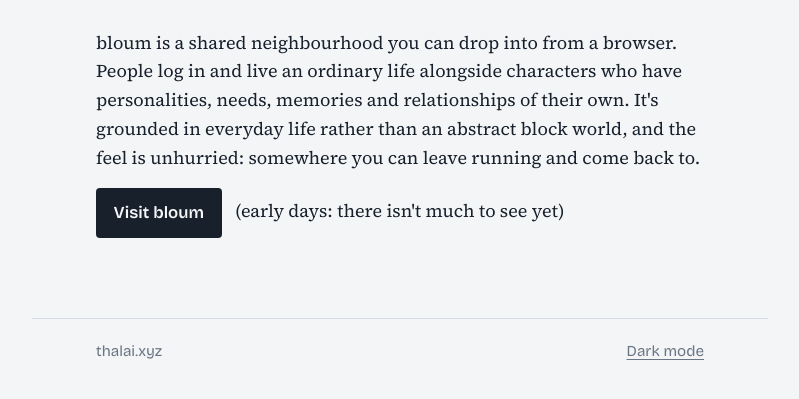
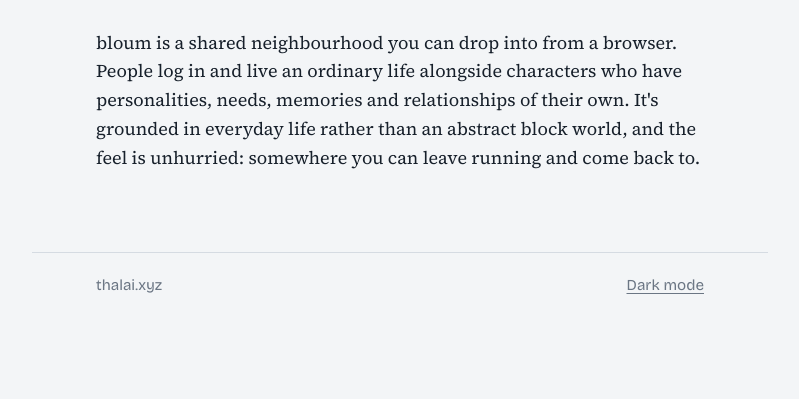
Before and after one commit to thalaico/thalai.xyz, a plain HTML site: page projects/bloum/index.html in a window 1280 px wide. Shown: the part 315-714 px from the top of the page, without its empty margins (240-1039 px from the left). Drawn offline with nearby package versions, Linux system fonts and the light colour scheme.

Commit message:
bloum: remove the link to the live site
Co-Authored-By: Claude Opus 5.5 <noreply@anthropic.com>
Claude-Session: https://claude.ai/code/session_017hKH9frVkHw3hCJ96Uqp2Z

```diff
--- a/projects/bloum/index.html
+++ b/projects/bloum/index.html
@@ -29,7 +29,6 @@
     </div>
 
     <p>bloum is a shared neighbourhood you can drop into from a browser. People log in and live an ordinary life alongside characters who have personalities, needs, memories and relationships of their own. It's grounded in everyday life rather than an abstract block world, and the feel is unhurried: somewhere you can leave running and come back to.</p>
-    <p><a class="go" href="https://bloum.thalai.xyz/">Visit bloum</a> &ensp;(early days: there isn't much to see yet)</p>
   </main>
 
   <footer class="wrap site-foot">
```
